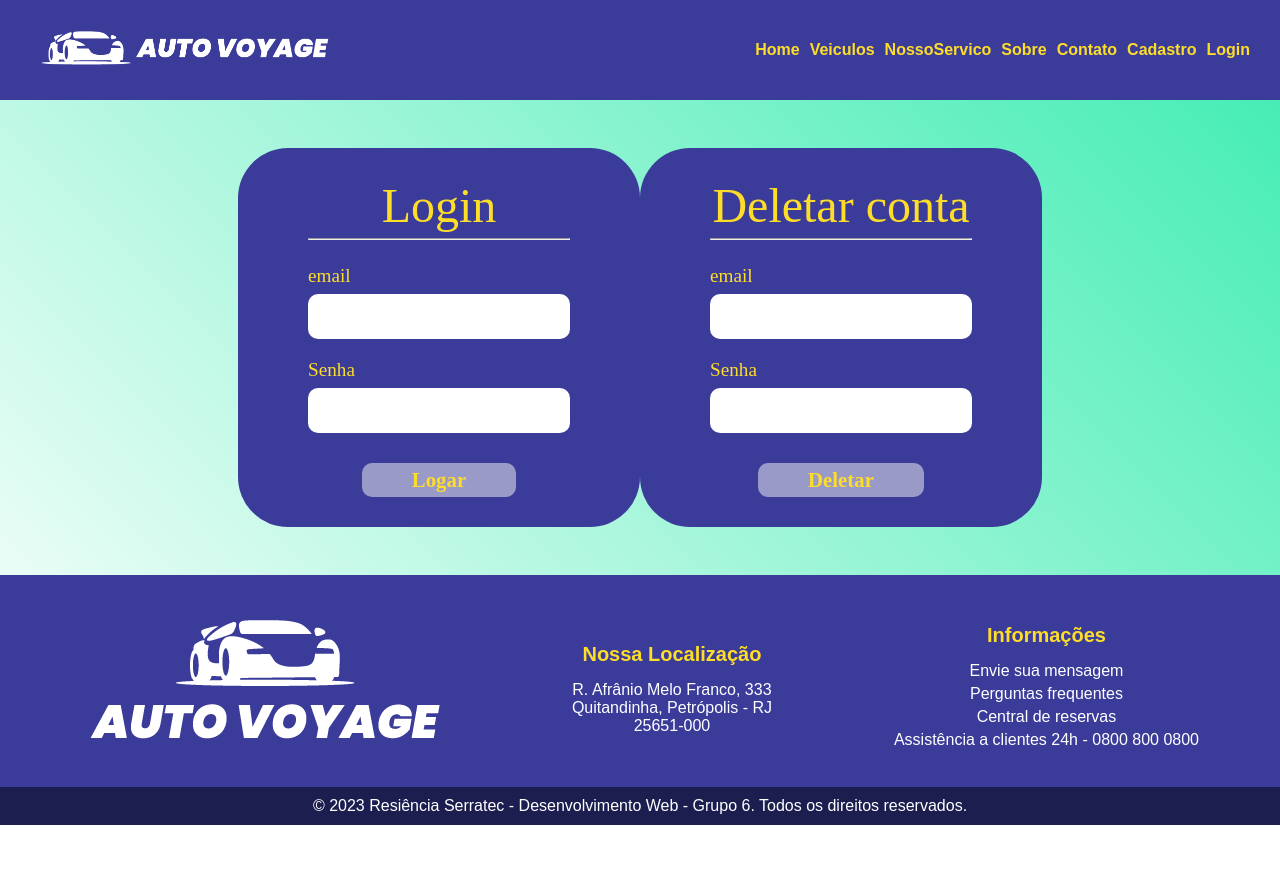
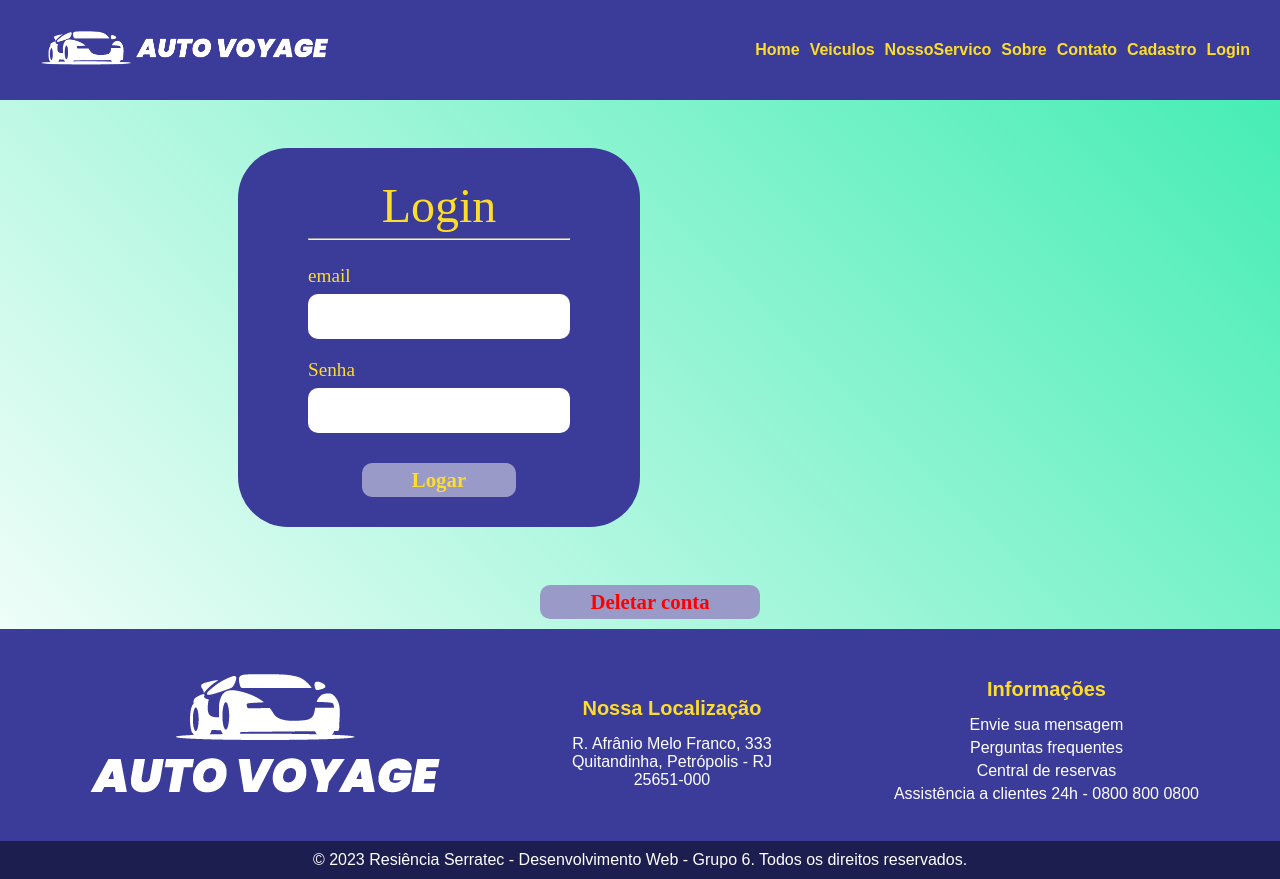
Before and after one commit to vs-costa/projeto_desenvolvimento_web, a React (Vite) app: page /login in a window 1280 px wide. Before the commit the page ends 825 px from the top, so only its background shows below. Built offline with nearby package versions, Linux system fonts and the light colour scheme.

Commit message:
css do login

```diff
--- a/src/pages/Login/index.jsx
+++ b/src/pages/Login/index.jsx
@@ -6,6 +6,7 @@ import { yupResolver } from "@hookform/resolvers/yup";
 import "./style.css";
 import axios from "axios";
 import { useNavigate } from "react-router-dom";
+import { useRef, useState } from "react";
 
 const validationPost = yup.object().shape({
     email: yup.string().required("Preencha seu email").max(100, "Até 100 caract."),
@@ -40,12 +41,17 @@ export default function Login() {
             console.log("deu errado");
         })
 
+    const dropDownRef = useRef(null);
+    const [isActive, setIsActive] = useState(false)
+    const troca = () => setIsActive(!isActive)
+    console.log(isActive)
+
 
     return (
         <div className="login">
             <Header />
             <main className="login-body">
-                <div className="card-post">
+                <div ref={dropDownRef} className={`card-post-${isActive}`}>
                     <h1>Login</h1>
                     <hr />
                     <div className="card-body-post">
@@ -81,7 +87,7 @@ export default function Login() {
                 </div>
 
 
-                <div className="card-post">
+                <div ref={dropDownRef} className={`card-post-${!isActive}`}>
                     <h1>Deletar conta</h1>
                     <hr />
                     <div className="card-body-post">
@@ -115,7 +121,11 @@ export default function Login() {
                         </form>
                     </div>
                 </div>
+
             </main>
+            <div className="btn-troca">
+                <button onClick={troca} className={`botao-${isActive}`}>{isActive ? "fazer Login" : "Deletar conta"}</button>
+            </div>
             <Footer />
         </div>
     );
--- a/src/pages/Login/style.css
+++ b/src/pages/Login/style.css
@@ -14,13 +14,31 @@
     padding: 3rem 0;
 }
 
-.card-post {
+.card-post-false {
     background-color: #3B3C9A;
     padding: 30px 70px;
     border-radius: 50px;
 }
 
-.card-post h1 {
+.card-post-false h1 {
+    font-family: Heebo;
+    font-weight: 400;
+    text-align: center;
+
+    color: #FEDD29;
+
+    font-size: 3rem;
+    margin-bottom: 5px;
+}
+
+.card-post-true {
+    background-color: #3B3C9A;
+    padding: 30px 70px;
+    border-radius: 50px;
+    visibility: hidden;
+}
+
+.card-post-true h1 {
     font-family: Heebo;
     font-weight: 400;
     text-align: center;
@@ -103,3 +121,41 @@ textarea {
 .error-message {
     color: rgb(240, 47, 47);
 }
+
+.btn-troca {
+    margin: 10px;
+    display: flex;
+    align-items: center;
+    flex-direction: column;
+    width: 100%;
+}
+
+.botao-true{
+    font-family: Heebo;
+    font-weight: 800;
+    font-size: 1.3rem;
+
+    padding: 5px 50px;
+    color: #FEDD29;
+    background-color: #9A9AC8;
+
+    border: 0;
+    border-radius: 10px;
+
+    cursor: pointer;
+}
+
+.botao-false{
+    font-family: Heebo;
+    font-weight: 800;
+    font-size: 1.3rem;
+
+    padding: 5px 50px;
+    background-color: #9A9AC8;
+
+    border: 0;
+    border-radius: 10px;
+
+    cursor: pointer;
+    color: red;
+}
```
